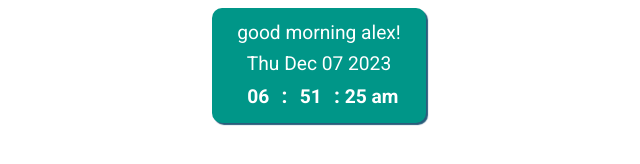
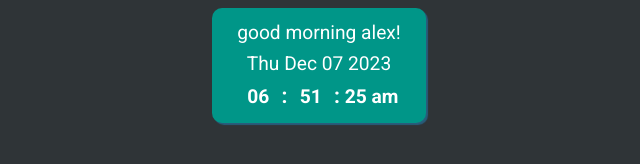
Before and after one commit to leaw2274/notion, a plain HTML site: page index.html in a window 1280 px wide. Shown: the whole page, without its empty margins (321-961 px from the left). Drawn offline with Linux system fonts and the light colour scheme.

Commit message:
Update index.html

```diff
--- a/index.html
+++ b/index.html
@@ -11,7 +11,7 @@
         /*CSS RESETS*/
 
 body{
-    background-color: #fff;
+    background-color: #2f3437;
     line-height: 1.6;
 
 }
```
